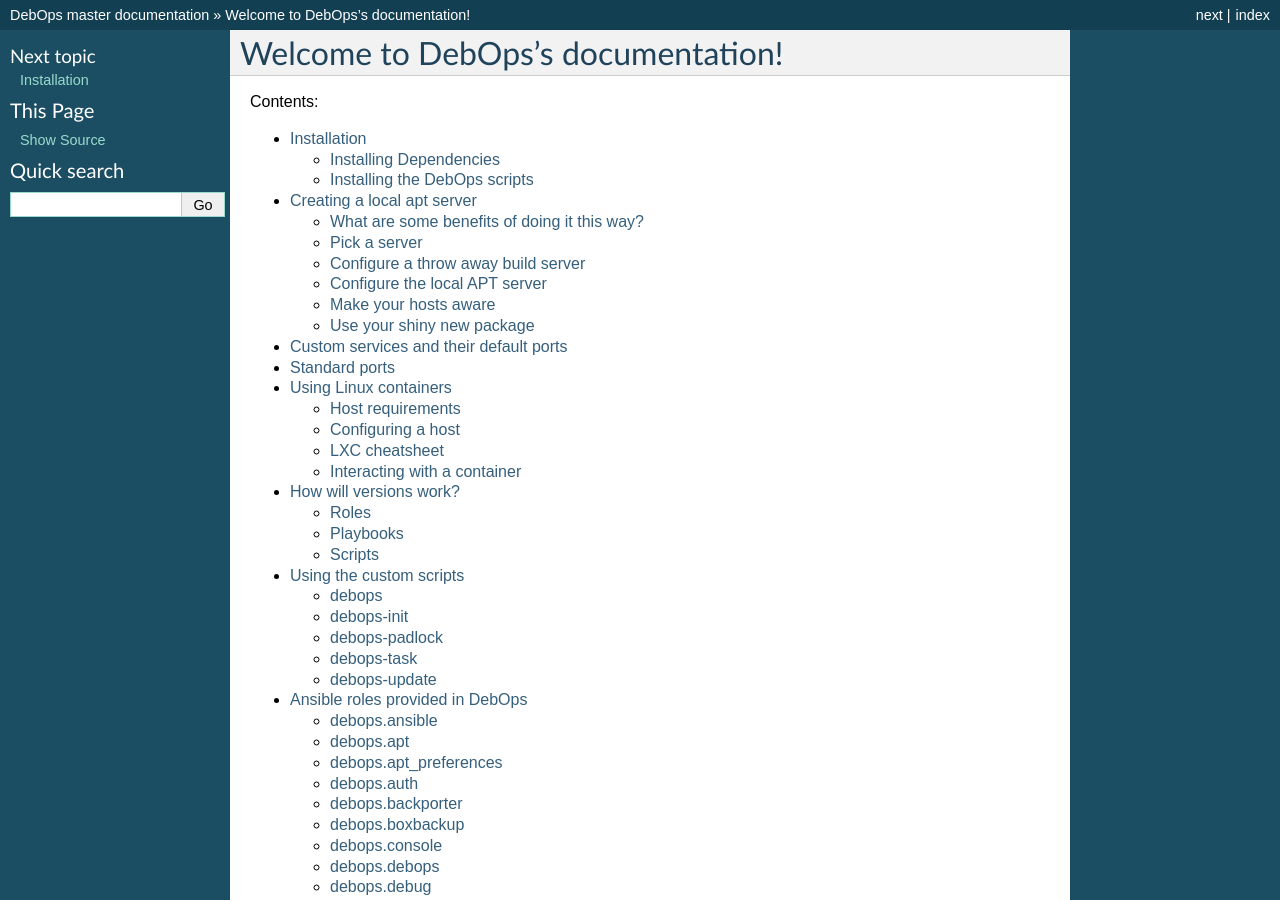
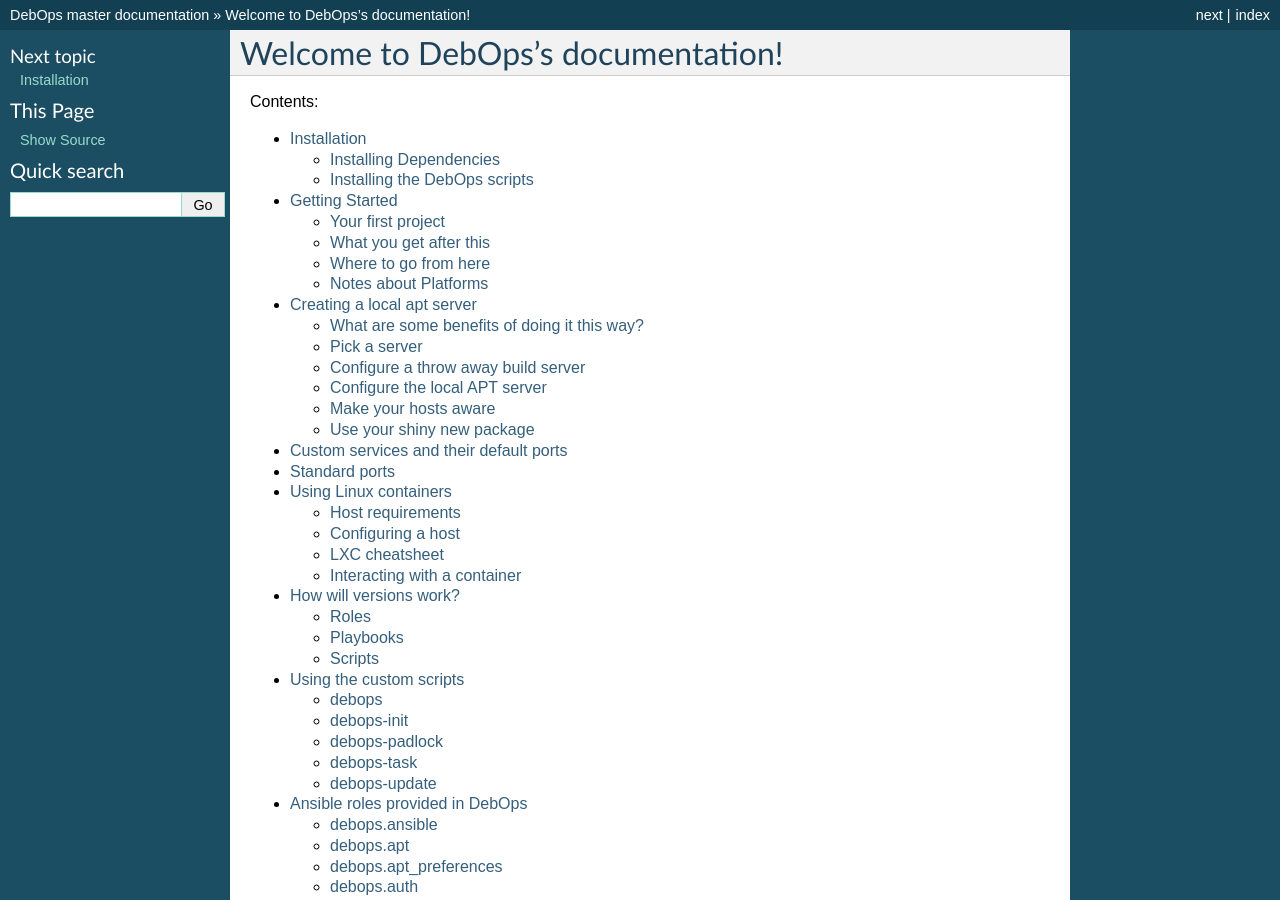
Before and after one commit to debops/docs, a Sphinx documentation site: the page built from docs/index.rst, in a window 1280 px wide and 900 px high. Built offline with Sphinx 7.4.7, drawn with Linux system fonts in a browser that asks for light colours; some of the changed lines change nothing that is shown.

Commit message:
Add chapter `Getting Started`.

```diff
--- /dev/null
+++ b/docs/getting-started.rst
@@ -0,0 +1,121 @@
+Getting Started
+====================
+
+
+Your first project
+^^^^^^^^^^^^^^^^^^^^
+
+**Set up your first project**
+
+::
+
+   $ debops-init ~/myproject
+   $ cd ~/myproject
+
+**Add a host to your inventory**
+
+Enter your hosts into ``ansible/inventory/hosts``. For the beginning
+we suggest entering one server only so you can make yourself
+comfortable with DebOps. Here is an example::
+
+  [all my servers]
+  server1   hostname=serverone.example.com
+
+
+**Verify you can access the server**
+
+::
+
+   $ ssh serverone.example.com
+   $ debops-task all -m setup
+
+
+
+.. WARNING::
+   Ansible does not detect all platforms as detailed as it is
+   required. Thus for some platforms running debops without any
+   configuration will bring your system into a bad state. Please check
+   `Notes about Platforms`_ for more information. Sorry!
+
+Before running debops the first time, we suggest you set up a minimal
+configuration. This will make you more comfortable with the results.
+For the very first try, you can put this into
+``ansible/inventory/host_vars/server1.yml``::
+
+  ntp_timezone: ['Europe', 'Paris']
+  ssh_host_allow: [ '192.168.178.0/24' ]
+  postfix_relayhost: 'mail.intern.example.com'
+  postfix_default_local_alias_recipients: ['admin@example.com']
+
+
+**Run the DebOps playbooks**
+
+::
+
+   $ debops
+
+
+What you get after this
+^^^^^^^^^^^^^^^^^^^^^^^^^
+
+* apt-repositories and auto-update
+* Firewall and tcpwrapper set up
+* local mail forwarded to your central mail-hub
+* Time synchronization with `pool.debian.org`
+
+
+
+Where to go from here
+^^^^^^^^^^^^^^^^^^^^^^^^^^
+
+You may now start adding systems into ``ansible/inventory/hosts`` as
+you like. To make install some software just add the host into the
+resp. group and add some configuration options.
+
+Example: Etherpad
+~~~~~~~~~~~~~~~~~~~~~~
+
+* ``ansible/inventory/hosts``::
+
+    [deops_etherpad]
+    server1
+
+* ``ansible/inventory/host_vasrs/server1.yml``::
+
+    etherpad_title: 'Our Corporate Etherpad'
+    etherpad_disable_ip_logging: True
+    etherpad_admins: [ 'etherpad-admin' ]
+
+After running ``debops -l server1`` you can access the running
+etherpad on ``pad.example.com`` (given the hostname resolve
+correctly). DebOps automatically installed and configured `nginx`,
+`nodejs` and `mysql` (resp. `mariadb`) for you.
+
+
+
+
+Notes about Platforms
+^^^^^^^^^^^^^^^^^^^^^^^
+
+If you need additional configuration for a platform, we suggest
+putting this into a ``group_vars``-file and put the affected systems
+into a group within ``ansible/inventory/hosts``.
+
+Debian
+   nothing to consider
+Ubuntu
+   nothing to consider
+Rapbian (Debian for Raspberry PI)
+   Requires some setup::
+
+     ansible_ssh_user: 'pi'
+     # Work around missing detection of Raspbian in Ansible
+     apt_default_sources_lookup: 'raspbian'
+     apt_default_mirrors_lookup: 'raspbian'
+
+
+..
+ Local Variables:
+ mode: rst
+ ispell-local-dictionary: "american"
+ End:
--- a/docs/index.rst
+++ b/docs/index.rst
@@ -13,6 +13,7 @@
    :glob:
 
    installation
+   getting-started
    creating-a-local-apt-server-to-use-backports
    service-ports
    using-linux-containers
```
